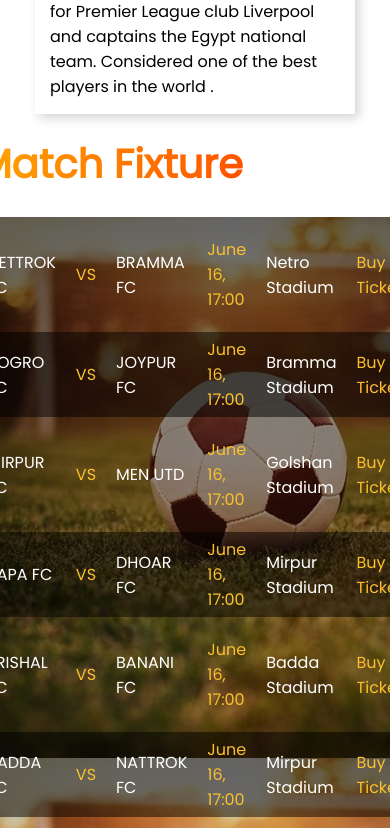
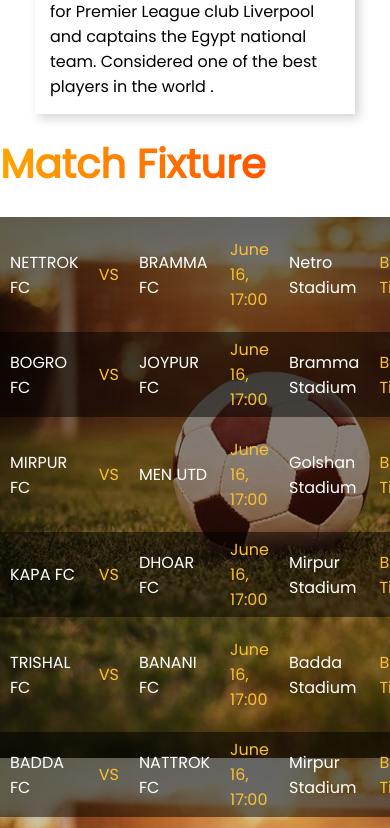
Before and after one commit to dipjoydas/asgmt2, a plain HTML site: page index.html in a window 390 px wide. Shown: the part 5560-6388 px from the top of the page. Drawn offline with Linux system fonts and the light colour scheme.

Commit message:
table change

```diff
--- a/style.css
+++ b/style.css
@@ -283,6 +283,8 @@ footer img {
     /* table  */
     .fixture {
         margin: 0 ;
+        width: 100vw;
+        overflow-x: scroll;
      }
     .fixture table {
         border-spacing: 0px 15px;
```
